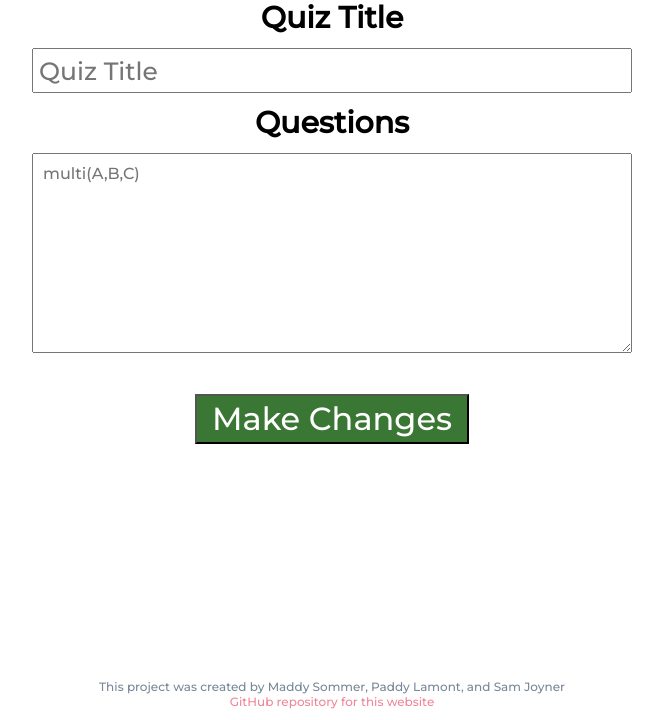
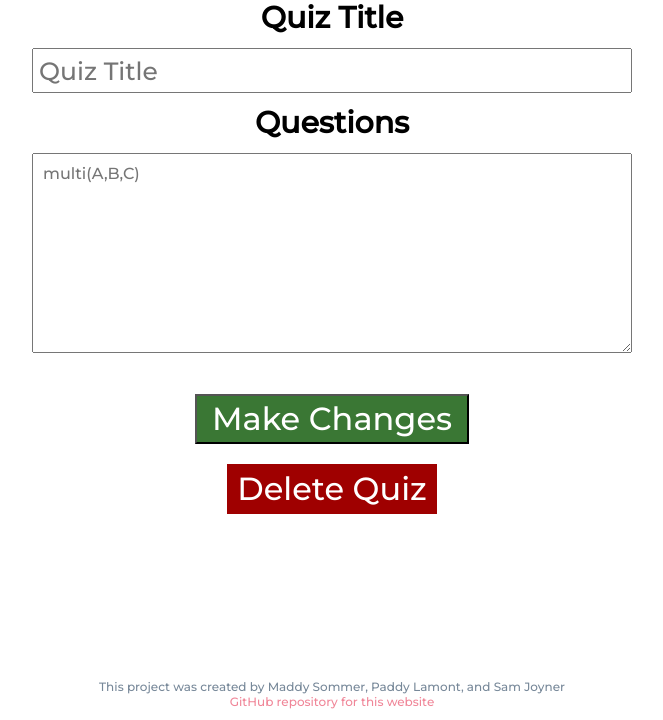
Before and after one commit to Sothatsit/BreadType, a Flask app: template client/templates/edit_quiz.html in a window 1280 px wide. Shown: the part 83-803 px from the top of the page, without its empty margins (308-971 px from the left). Run offline with Flask 2, Linux system fonts and the light colour scheme; the template is opened without the code that fills it, so the values that code supplies are empty; parts of the project's set-up code (start-up, migrations or seed data) failed here and were passed over.

Commit message:
Add a delete button to the edit quiz page

```diff
--- /dev/null
+++ b/client/static/edit_quiz/edit_quiz.css
@@ -0,0 +1,68 @@
+/**
+ * Stylesheet for the page where a user is taking a quiz.
+ */
+
+body {
+    line-height: 2em;
+}
+
+h2:nth-of-type(1) {
+    margin-top: 0.4em;
+}
+
+h2:nth-of-type(n+2) {
+    margin-top: 1em;
+}
+
+h2 {
+    margin-bottom: 0.4em;
+}
+
+#edit, #edit img, #stats, #stats img {
+    height: 24px;
+}
+
+#edit img {
+    vertical-align: super;
+}
+
+#stats {
+    margin-left: 10px;
+}
+
+#quiz_creator {
+    font-size: 30px;
+    margin-bottom: 10px;
+}
+
+#view_stats {
+    font-size: 20px;
+    margin-bottom: 40px;
+}
+
+#delete_container {
+    margin-bottom: 40px;
+}
+
+#delete {
+    display: inline-block;
+    padding-left: 10px;
+    padding-right: 10px;
+    height: 50px;
+
+    background-color: #9f0000;
+    color: white;
+    cursor: pointer;
+    user-select: none;
+
+    vertical-align: middle;
+    line-height: 50px;
+}
+
+#delete:hover {
+    background-color: #770000;
+}
+
+input[type=submit].submit_changes {
+    margin-bottom: 20px;
+}
--- /dev/null
+++ b/client/static/edit_quiz/edit_quiz.js
@@ -0,0 +1,21 @@
+
+// Stores the state for the delete button.
+var deleteState = {
+    clickCount: 0
+};
+
+// Once the document has been loaded, setup our listeners.
+$(document).ready(function() {
+    // When the user clicks the delete button.
+    $('#delete').click(function() {
+        deleteState.clickCount += 1;
+
+        if (deleteState.clickCount === 1) {
+            $('#delete')[0].innerText = "Are you sure?";
+        } else if (deleteState.clickCount === 2) {
+            $('#delete')[0].innerText = "Confirm Delete";
+        } else if (deleteState.clickCount > 2) {
+            window.location.href = window.location.href.replace("/edit", "/delete");
+        }
+    });
+});
--- a/client/templates/edit_quiz.html
+++ b/client/templates/edit_quiz.html
@@ -2,9 +2,9 @@
 
 {% block head %}
 <!-- The stylesheet specific to this page. -->
-<link type="text/css" rel="stylesheet" href="/quiz/quiz.css" />
+<link type="text/css" rel="stylesheet" href="/edit_quiz/edit_quiz.css" />
 <!-- The code specific to this page. -->
-<script src="/quiz/quiz.js"></script>
+<script src="/edit_quiz/edit_quiz.js"></script>
 {% endblock %}
 
 
@@ -42,7 +42,11 @@
         <textarea name="encoded_text" id="encoded_text" placeholder="multi(A,B,C)">{{ questions_text }}</textarea>
     </div>
 
-    <input type="submit" value="Make Changes">
+    <input type="submit" class="submit_changes" value="Make Changes">
+
+    <div id="delete_container">
+        <div id="delete">Delete Quiz</div>
+    </div>
 </form>
 
 {% endblock %}
```
